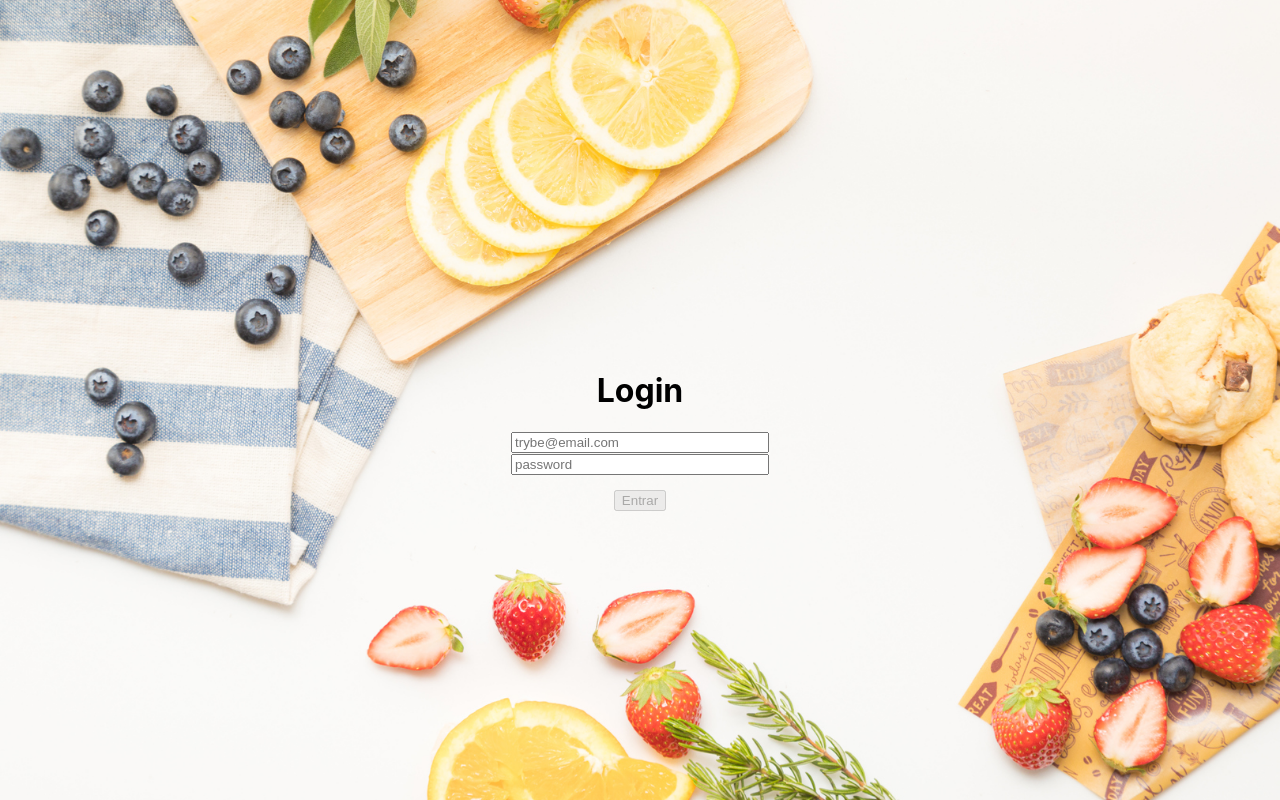
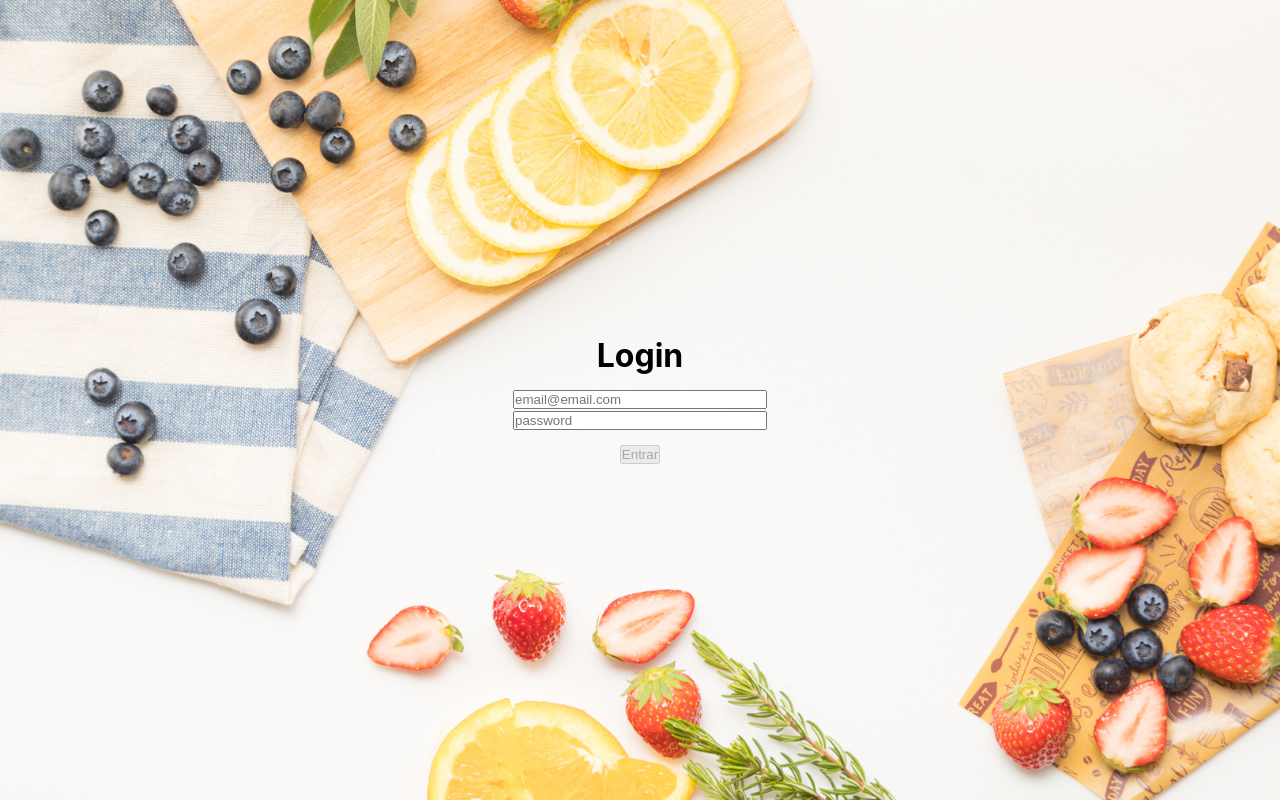
Before and after one commit to andrewsmatsubara/recipes-app, a React (Create React App) app: page / in a window 1280 px wide. Built offline with nearby package versions, Linux system fonts and the light colour scheme; no server answers.

Commit message:
Making login page responsive for android users

```diff
--- a/src/App.css
+++ b/src/App.css
@@ -1,3 +1,8 @@
+* {
+  margin: 0px;
+  padding: 0px;
+}
+
 .meals {
   align-items: center;
   background: #0fa36b;
--- a/src/pages/Login.js
+++ b/src/pages/Login.js
@@ -31,7 +31,7 @@ function Login() {
         <input
           type="email"
           name="email"
-          placeholder="trybe@email.com"
+          placeholder="email@email.com"
           data-testid="email-input"
           value={ form.email }
           onChange={ (e) => handleForm(e) }
--- a/src/style/Login.css
+++ b/src/style/Login.css
@@ -1,6 +1,7 @@
 .login {
   display: flex;
   justify-content: center;
+  align-items: center;
   background-image: url("../images//login-bg.jpg");
   width: 100%;
   height: 100%;
@@ -12,9 +13,13 @@
 .login-form {
   display: flex;
   align-items: center;
-  width: 50%;
-  margin-top: 350px;
+  justify-content: center;
+  width: 100px;
   flex-direction: column;
+}
+
+.login-form h1 {
+  margin-bottom: 15px;
 }
 
 .login-form input {
@@ -24,3 +29,24 @@
 .login-form button {
   margin-top: 15px;
 }
+
+@media only screen and (min-width: 768px) {
+  .login {
+    display: flex;
+    justify-content: center;
+    align-items: center;
+    background-image: url("../images//login-bg.jpg");
+    width: 100%;
+    height: 100%;
+    position: absolute;
+    background-position: center;
+    background-size: cover;
+  }
+
+  .login-form {
+    display: flex;
+    align-items: center;
+    width: 50%;
+    flex-direction: column;
+  }
+}
```
